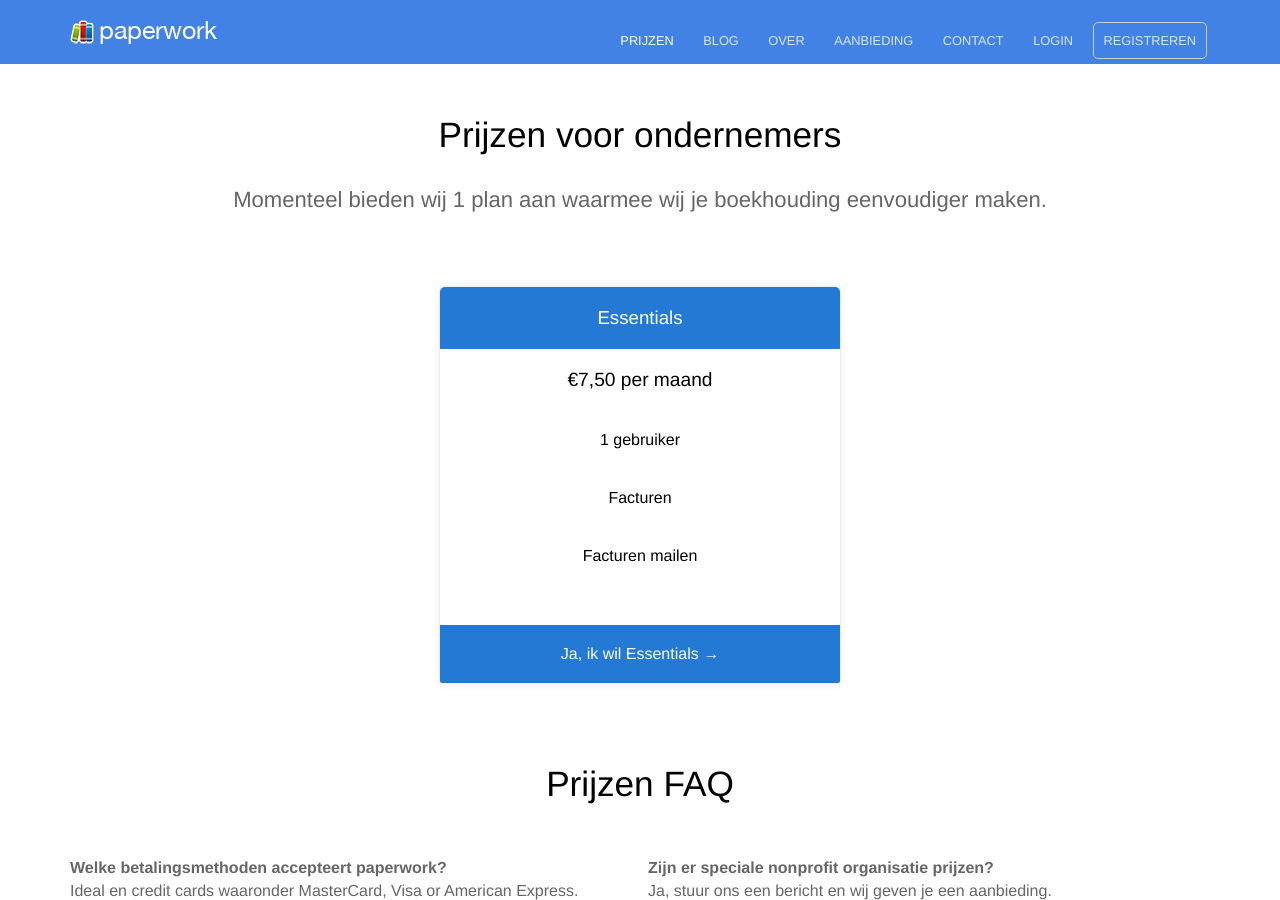
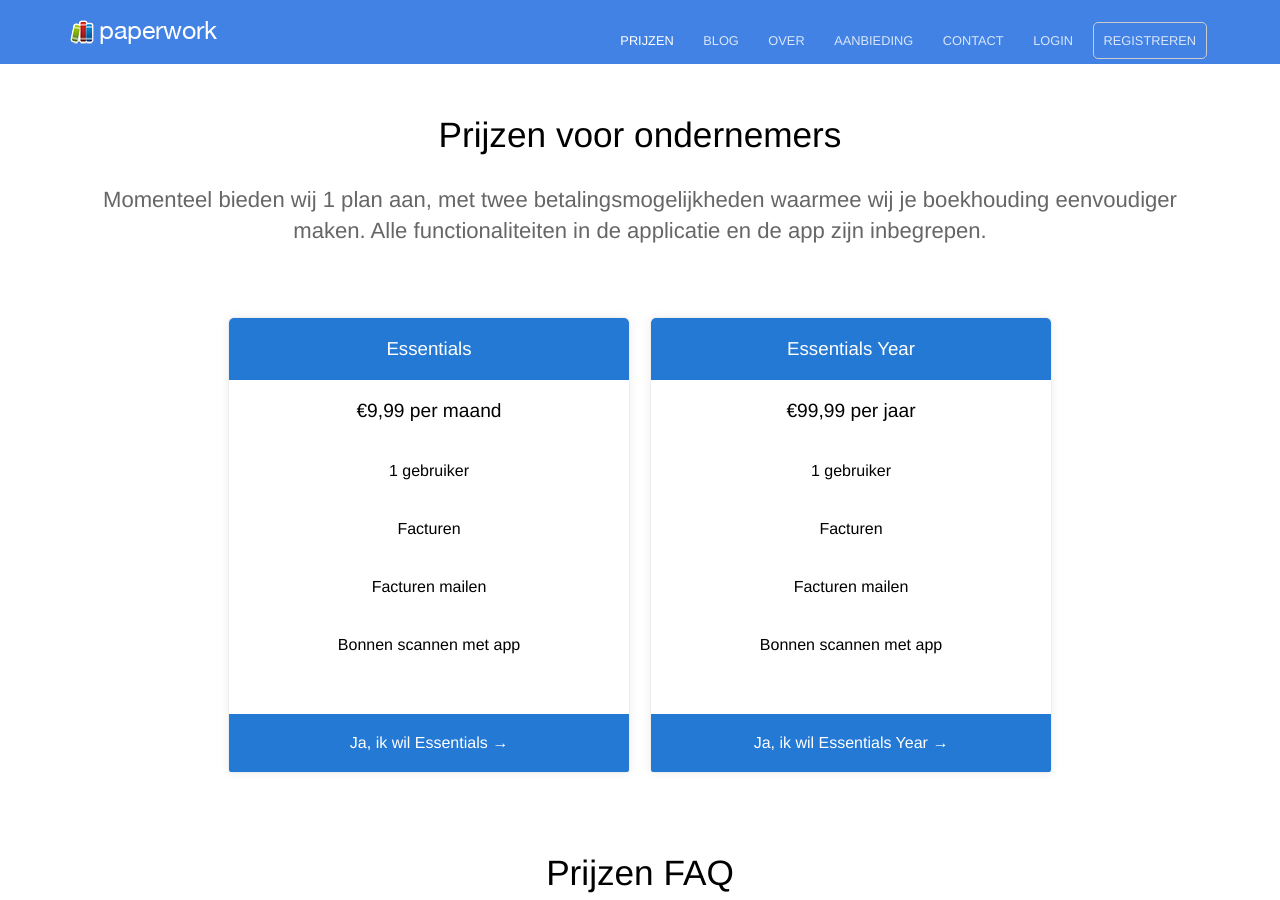
Before and after one commit to paperworkdevelopment/paperworkdevelopment.github.io, a Jekyll site: the page built from pricing.html, in a window 1280 px wide and 900 px high. Built offline with Jekyll 4.4.1, drawn with Linux system fonts in a browser that asks for light colours.

Commit message:
New plans

```diff
--- a/pricing.html
+++ b/pricing.html
@@ -1,12 +1,12 @@
 ---
 title: Prijzen
 heading: Prijzen voor ondernemers
-description: Momenteel bieden wij 1 plan aan waarmee wij je boekhouding eenvoudiger maken.
+description: Momenteel bieden wij 1 plan aan, met twee betalingsmogelijkheden waarmee wij je boekhouding eenvoudiger maken. Alle functionaliteiten in de applicatie en de app zijn inbegrepen.
 pricing_table:
   - name: Essentials
     color: "#2379d4"
     features:
-    - text: €7,50 per maand
+      - text: €9,99 per maand
         highlight: true
       - text: 1 gebruiker
         highlight: false
@@ -14,11 +14,31 @@ pricing_table:
         highlight: false
       - text: Facturen mailen
         highlight: false
+      - text: Bonnen scannen met app
+        highlight: false
       - text:
         highlight: false
     call_to_action:
       link: //app.paper-work.nl/subscribe
       text: Ja, ik wil Essentials
+  - name: Essentials Year
+    color: "#2379d4"
+    features:
+      - text: €99,99 per jaar
+        highlight: true
+      - text: 1 gebruiker
+        highlight: false
+      - text: Facturen
+        highlight: false
+      - text: Facturen mailen
+        highlight: false
+      - text: Bonnen scannen met app
+        highlight: false
+      - text:
+        highlight: false
+    call_to_action:
+      link: //app.paper-work.nl/subscribe/year
+      text: Ja, ik wil Essentials Year
 faq:
   - question: Welke betalingsmethoden accepteert paperwork?
     answer: Ideal en credit cards waaronder MasterCard, Visa or American Express.
@@ -29,6 +49,7 @@ faq:
   - question: Vragen?
     answer: Wij zijn bereikbaar om je vragen te beantwoorden via <a href="/contact">deze pagina</a>.
 ---
+
 <div class="plans">
   {% for plan in page.pricing_table %}
   <ul class="plan">
@@ -36,14 +57,19 @@ faq:
       <h3>{{ plan.name }}</h3>
     </li>
     {% for feature in plan.features %}
-    <li {% if feature.highlight %} class="highlighted" {% endif %}>{{ feature.text }}</li>
-    {% endfor %}
-
-    {% if plan.call_to_action %}
+    <li {% if feature.highlight %} class="highlighted" {% endif %}>
+      {{ feature.text }}
+    </li>
+    {% endfor %} {% if plan.call_to_action %}
     <li class="pricing-cta">
-      <div class="button"><a style="background: {{ plan.color }}" href="{{ plan.call_to_action.link }}"
-          target="_blank">{{
-          plan.call_to_action.text }} &rarr;</a></div>
+      <div class="button">
+        <a
+          style="background: {{ plan.color }}"
+          href="{{ plan.call_to_action.link }}"
+          target="_blank"
+          >{{ plan.call_to_action.text }} &rarr;</a
+        >
+      </div>
     </li>
     {% endif %}
   </ul>
```
Lines whose indentation alone changed are shown as unchanged.
